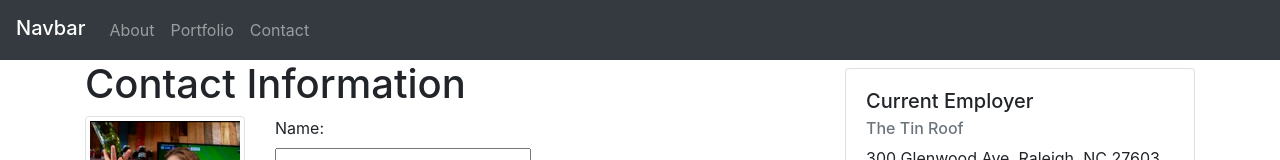
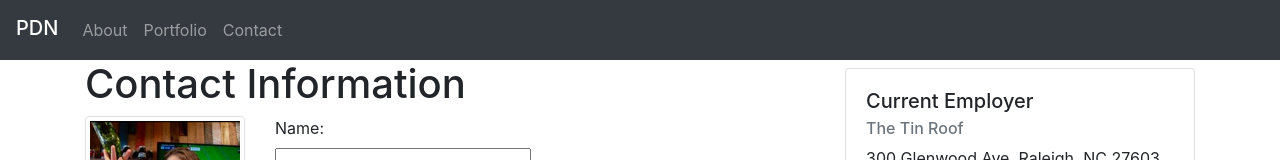
Before and after one commit to pdnarmi/HomeworkTwo, a plain HTML site: page contact.html in a window 1280 px wide. Shown: the top 160 px of the page. Drawn offline with nearby package versions, Linux system fonts and the light colour scheme.

Commit message:
tinkering

```diff
--- a/contact.html
+++ b/contact.html
@@ -15,8 +15,9 @@
 
 <body>
 <!-- Start Nav -->
+<header>
   <nav class="navbar navbar-expand-lg navbar-dark bg-dark">
-    <span class="navbar-brand mb-1 h1">Navbar</span>
+    <span class="navbar-brand mb-1 h1">PDN</span>
     <button class="navbar-toggler" type="button" data-toggle="collapse" data-target="#navbarSupportedContent"
       aria-controls="navbarSupportedContent" aria-expanded="false" aria-label="Toggle navigation">
       <span class="navbar-toggler-icon"></span>
@@ -35,6 +36,7 @@
       </ul>
     </div>
   </nav>
+  </header>
 <!-- End Nav -->
 
 <!-- Main Content Container -->
```
Also changed, not shown: portfolio.html (+3 -1 lines).
